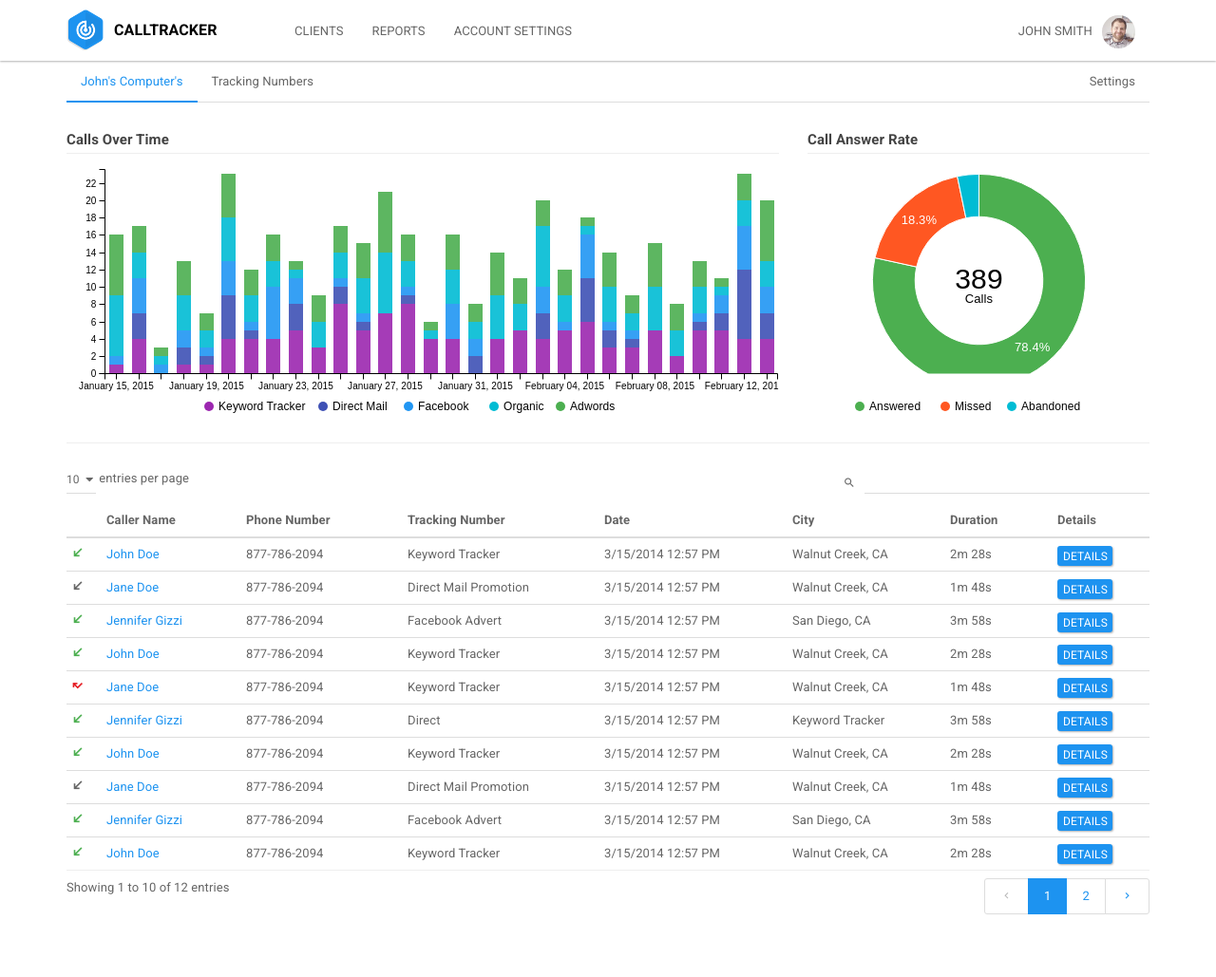
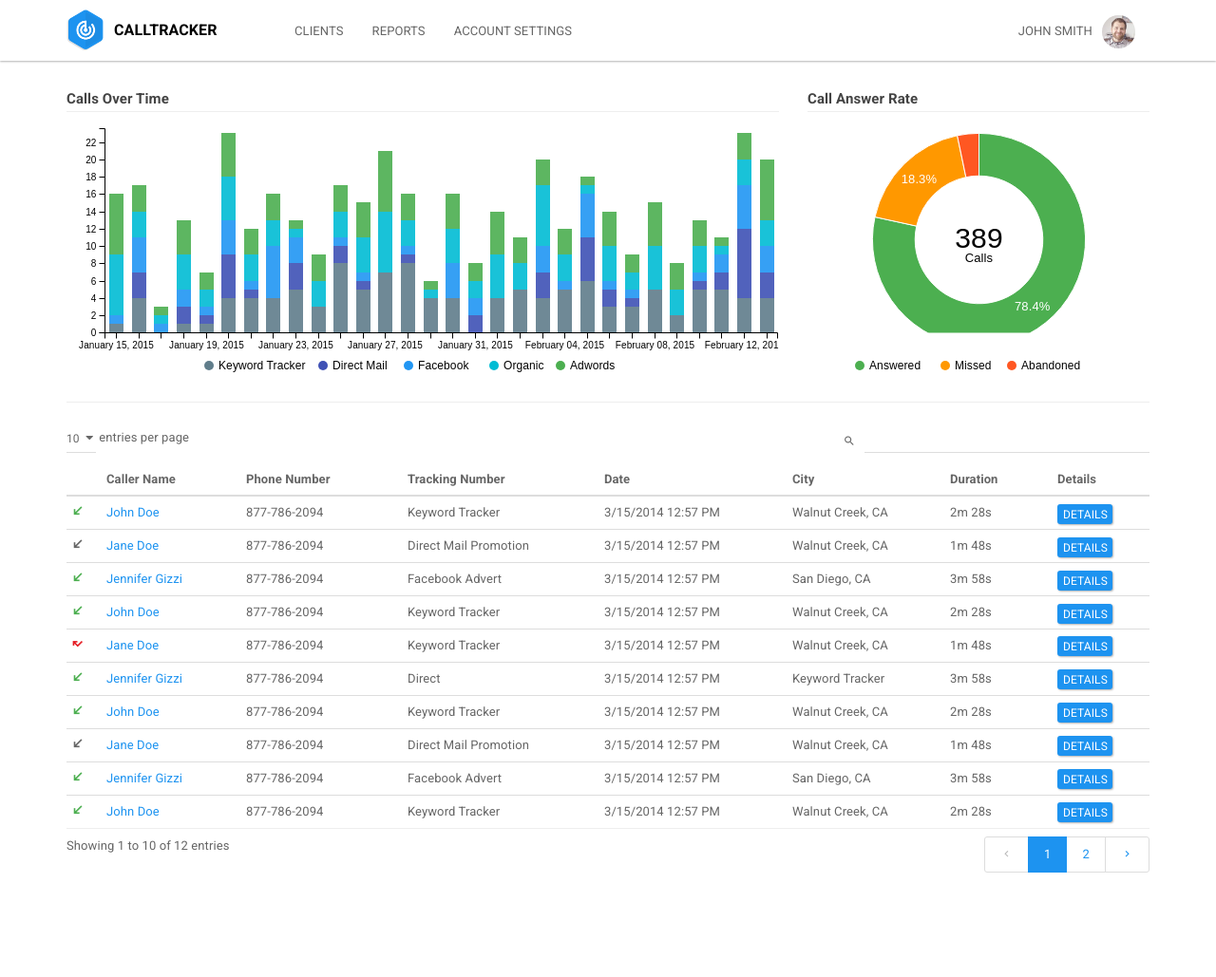
Before and after one commit to sumonst21/calltrackerio-site, a Jekyll site: the page built from dashboard.html, in a window 1280 px wide. Shown: the whole page at 95% size. Built offline with Jekyll 4.4.1, drawn with Linux system fonts in a browser that asks for light colours; before the commit the page ends 973 px from its top, so only the background shows below that.

Commit message:
update chart colors

```diff
--- a/_includes/chart-colors.html
+++ b/_includes/chart-colors.html
@@ -1,3 +1,3 @@
 <script type="text/javascript">
-var calltracker_charts_style = ['#9C27B0','#3F51B5','#2196F3','#00BCD4','#4CAF50','#CDDC39','#FFC107','#FF5722','#FF5722','#FF5722','#088e89','#0d74a7','#2e4559','#68348c','#ff6e6e','#cb8900','#0bd074','#00bed7','#0b2e4d', '#cd13e3','#ff3a3a','#e37524','#07a25a','#0090a3','#114777','#8c0d9b','#c72d2d','#e36000','#53ae7c','#047bd7','#152777','#684c7f','#b64949','#a86925','#1b775a', '#0366b3','#2f3c77','#56396e','#b62c2c','#a87238']
+var calltracker_charts_style = ['#607D8B','#3F51B5','#2196F3','#00BCD4','#4CAF50','#CDDC39','#FFC107','#FF5722','#FF5722','#FF5722','#088e89','#0d74a7','#2e4559','#68348c','#ff6e6e','#cb8900','#0bd074','#00bed7','#0b2e4d', '#cd13e3','#ff3a3a','#e37524','#07a25a','#0090a3','#114777','#8c0d9b','#c72d2d','#e36000','#53ae7c','#047bd7','#152777','#684c7f','#b64949','#a86925','#1b775a', '#0366b3','#2f3c77','#56396e','#b62c2c','#a87238']
 </script>
--- a/dashboard.html
+++ b/dashboard.html
@@ -24,15 +24,7 @@
         </div>
       </div>
     </div>-->
-    <div class="row">
-      <div class="col-md-12">
-        <ul class="nav nav-tabs border-bottom-grey" role="tablist">
-          <li role="presentation" class="active"><a href="#home" aria-controls="home" role="tab" data-toggle="tab">John's Computer's</a></li>
-          <li role="presentation"><a href="#profile" aria-controls="profile" role="tab" data-toggle="tab">Tracking Numbers</a></li>
-          <li class="pull-right" role="presentation"><a href="#settings" aria-controls="settings" role="tab" data-toggle="tab">Settings</a></li>
-        </ul>
-      </div>
-    </div>
+
     <div class="row m-t-20">
       <div class="col-md-8">
         <h5 class="chart-title">Calls Over Time</h5>
@@ -43,7 +35,7 @@
         <div id="donutcallstatus"></div>
       </div>
     </div>
-      <div class="row">
+      <div class="row p-b-100">
         <div class="col-md-12">
           <hr>
           <table class="table table-hover table-condensed" id="all-calls" width="100%">
```
Also changed, not shown: other parts of dashboard.html (+1 -1 lines).
